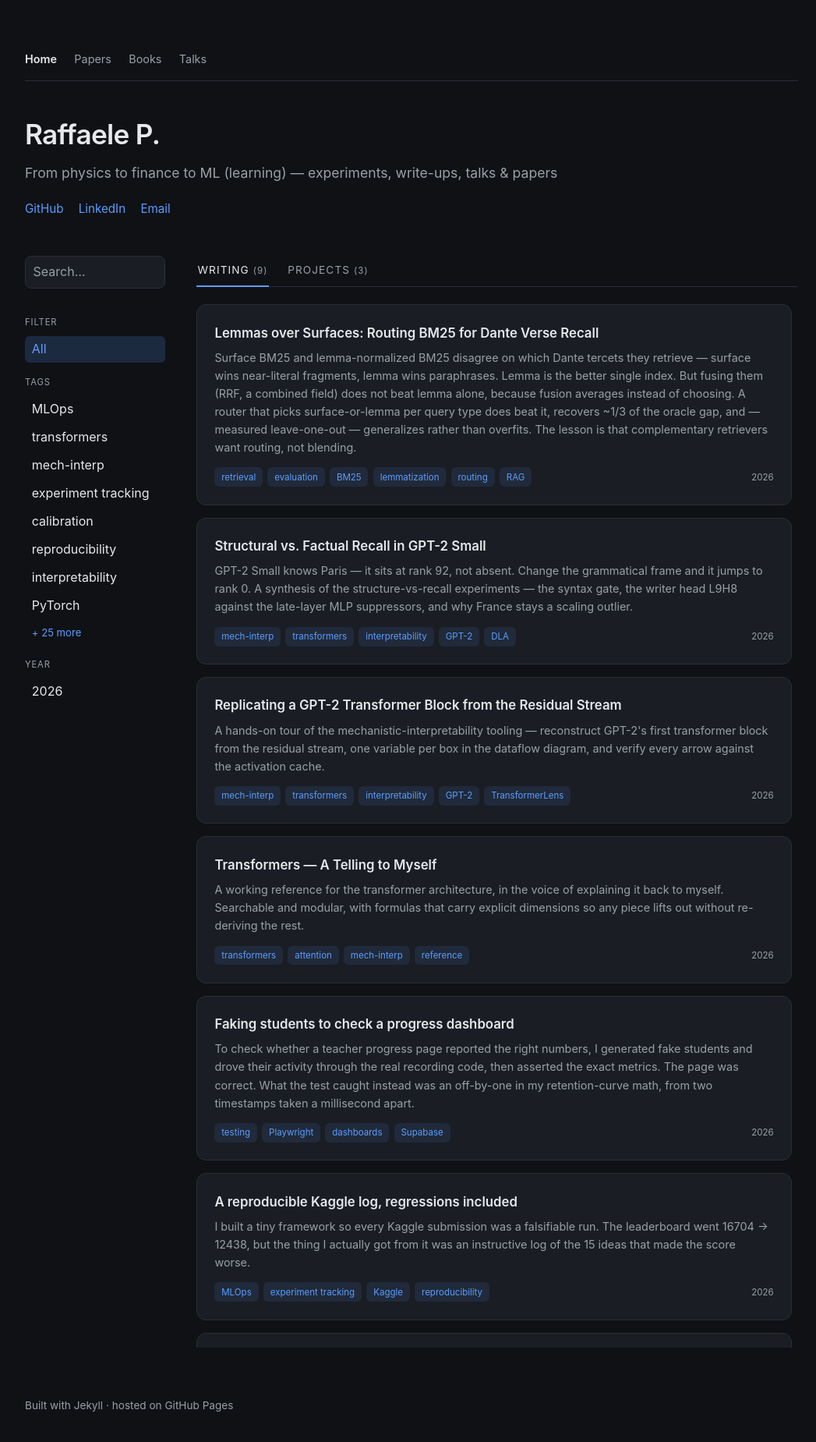
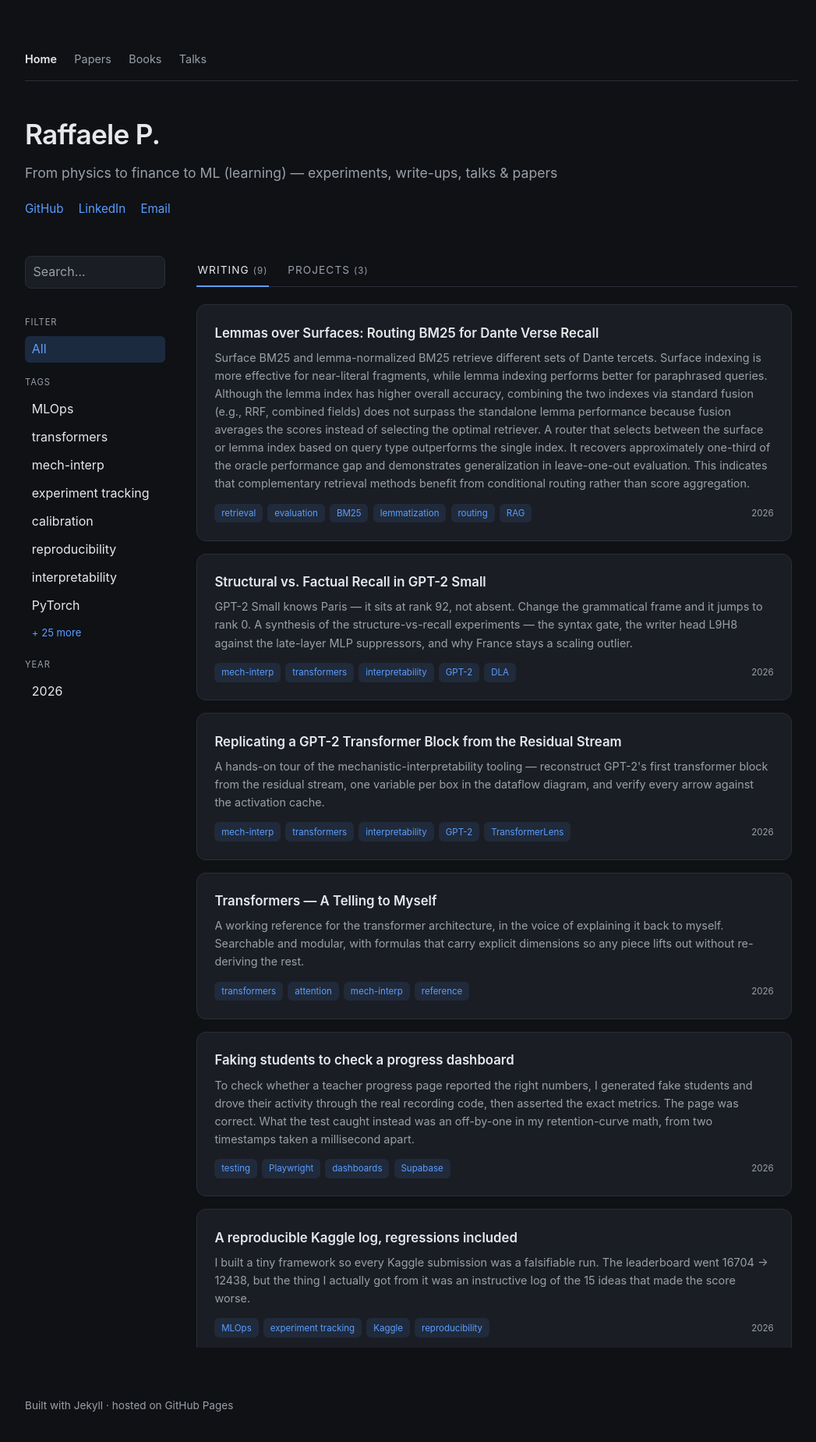
Before and after one commit to rp-playground/rp-playground.github.io, a Jekyll site: the page built from index.html, in a window 1280 px wide. Shown: the top 1849 px of the page at 78% size, without its empty margins (112-1159 px from the left). Built offline with Jekyll 4.4.1, drawn with Linux system fonts in a browser that asks for light colours.

Commit message:
dante-lemma-bm25 post: refine subtitle/description/summary copy
Co-Authored-By: Claude Opus 4.8 (1M context) <noreply@anthropic.com>

```diff
--- a/_writing/dante-lemma-bm25-routing.md
+++ b/_writing/dante-lemma-bm25-routing.md
@@ -1,21 +1,24 @@
 ---
 layout: article
 title: "Lemmas over Surfaces: Routing BM25 for Dante Verse Recall"
-subtitle: "Lemma-normalized BM25 lifts Recall@10 from 0.61 to 0.67 on noisy Italian queries — then a query-type router beats it again, where naive fusion could not"
-description: On the lexical track of a Dante verse-retrieval system, lemma-normalized BM25 beats surface BM25 on 290 real
-  Italian queries. Fusing the two the naive way does not help; a per-query-type router does — and it recovers about a
-  third of the oracle headroom, honestly, on held-out queries.
-summary: Surface BM25 and lemma-normalized BM25 disagree on which Dante tercets they retrieve — surface wins near-literal
-  fragments, lemma wins paraphrases. Lemma is the better single index. But fusing them (RRF, a combined field) does not
-  beat lemma alone, because fusion averages instead of choosing. A router that picks surface-or-lemma per query type does
-  beat it, recovers ~1/3 of the oracle gap, and — measured leave-one-out — generalizes rather than overfits. The lesson
-  is that complementary retrievers want routing, not blending.
+subtitle: "Lemma-normalized BM25 lifts Recall@10 from 0.61 to 0.67 on noisy Italian queries; a query-type router provides further improvements where standard fusion methods do not"
+description: In the lexical retrieval component of a Dante verse-search system,
+  lemma-normalized BM25 outperforms surface-level BM25 across 290 Italian queries. Standard score fusion methods do not improve results, whereas a per-query-type router increases performance,
+  achieving approximately one-third of the theoretical oracle upper bound on held-out data.
+summary: Surface BM25 and lemma-normalized BM25 retrieve different sets of Dante tercets.
+  Surface indexing is more effective for near-literal fragments, while lemma indexing performs
+  better for paraphrased queries. Although the lemma index has higher overall accuracy,
+  combining the two indexes via standard fusion (e.g., RRF, combined fields) does not surpass
+  the standalone lemma performance because fusion averages the scores instead of selecting the optimal
+  retriever. A router that selects between the surface or lemma index based on query type outperforms
+  the single index. It recovers approximately one-third of the oracle performance gap and demonstrates
+  generalization in leave-one-out evaluation. This indicates that complementary retrieval methods benefit
+  from conditional routing rather than score aggregation.
 date: 2026-07-06
 tags: [retrieval, evaluation, BM25, lemmatization, routing, RAG]
 published: true
 permalink: /writing/dante-lemma-bm25-routing/
 ---
-
 
 This article is part of a larger project to build *DanteGPT*,
 a semantic search system designed to retrieve specific passages from Dante’s Divine Comedy.
```
